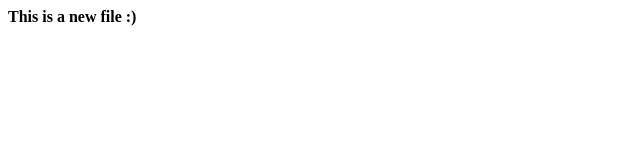
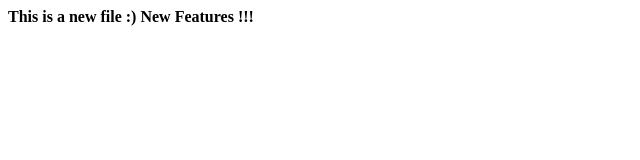
Before and after one commit to Prathamesh-tech-eng/LocalRepo4, a plain HTML site: page index.html in a window 1280 px wide. Shown: the whole page, without its empty margins (0-640 px from the left). Drawn offline with Linux system fonts and the light colour scheme.

Commit message:
changes in features1

```diff
--- a/index.html
+++ b/index.html
@@ -1 +1 @@
-<h4> This is a new file :) </h4>
+<h4> This is a new file :) New Features !!!</h4>
```
